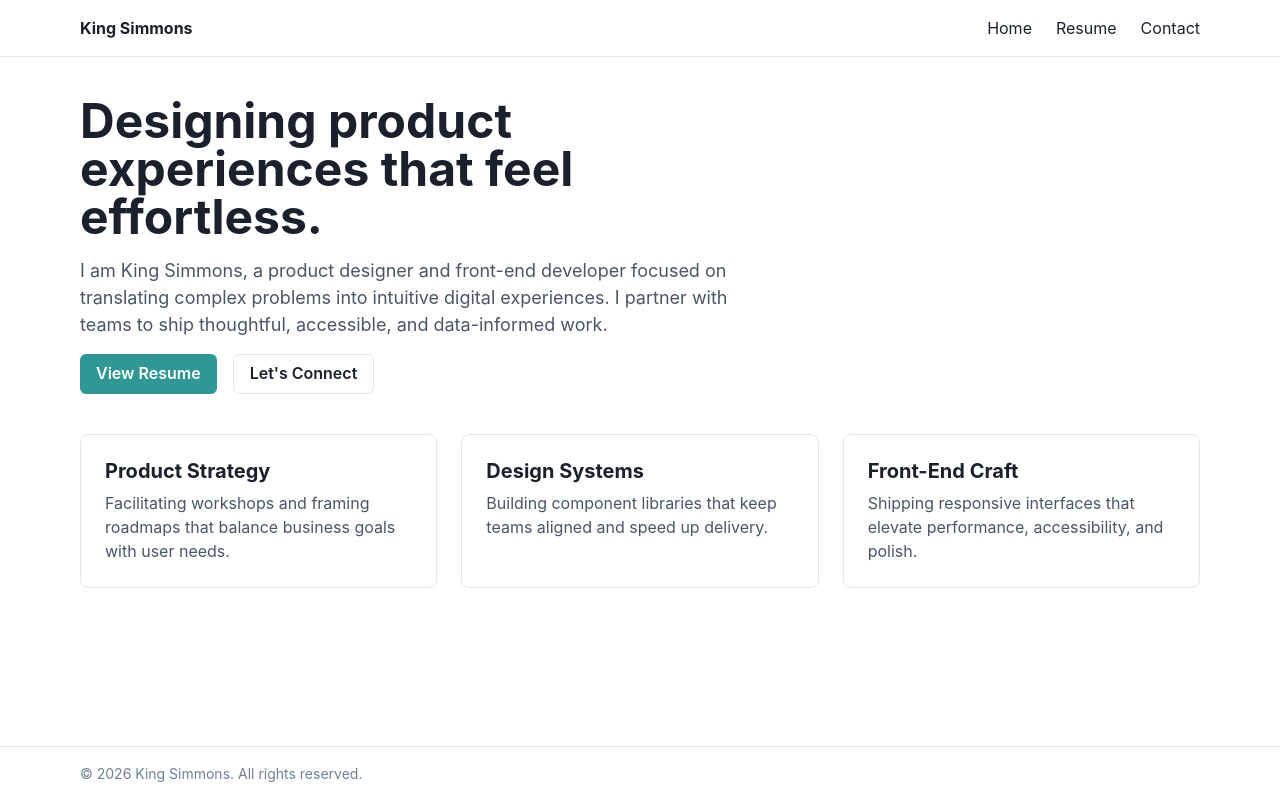
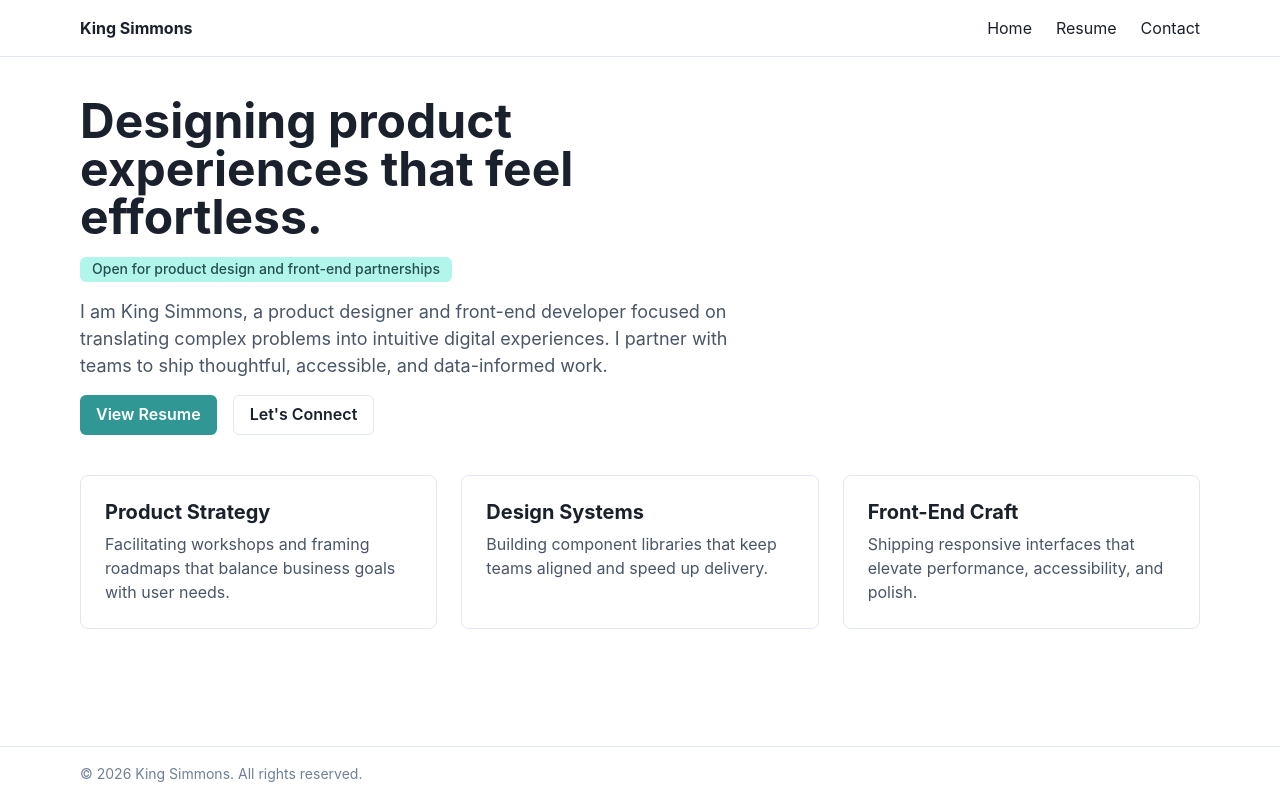
Before and after one commit to King-Simmons/king-simmons-portfolio, a Next.js app: page / in a window 1280 px wide. Built offline with nearby package versions, Linux system fonts and the light colour scheme.

Commit message:
Add availability tag to homepage hero

```diff
--- a/src/pages/index.tsx
+++ b/src/pages/index.tsx
@@ -5,6 +5,7 @@ import {
   Heading,
   SimpleGrid,
   Stack,
+  Tag,
   Text,
 } from "@chakra-ui/react";
 
@@ -15,6 +16,15 @@ const HomePage = () => {
         <Heading as="h1" size="2xl">
           Designing product experiences that feel effortless.
         </Heading>
+        <Tag
+          alignSelf="flex-start"
+          colorScheme="teal"
+          fontSize="sm"
+          px={3}
+          py={1}
+        >
+          Open for product design and front-end partnerships
+        </Tag>
         <Text color="gray.600" fontSize="lg">
           I am King Simmons, a product designer and front-end developer focused
           on translating complex problems into intuitive digital experiences. I
```
